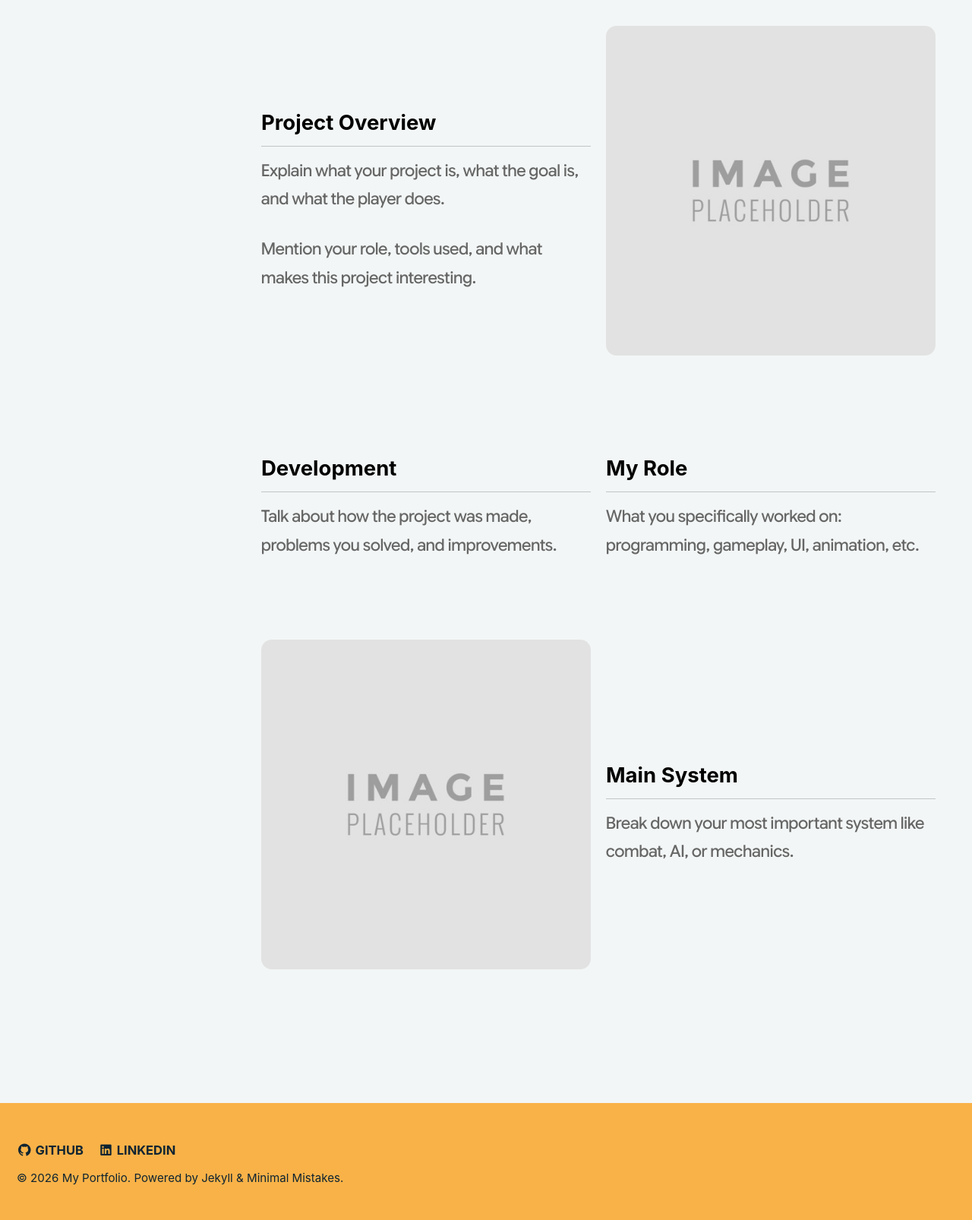
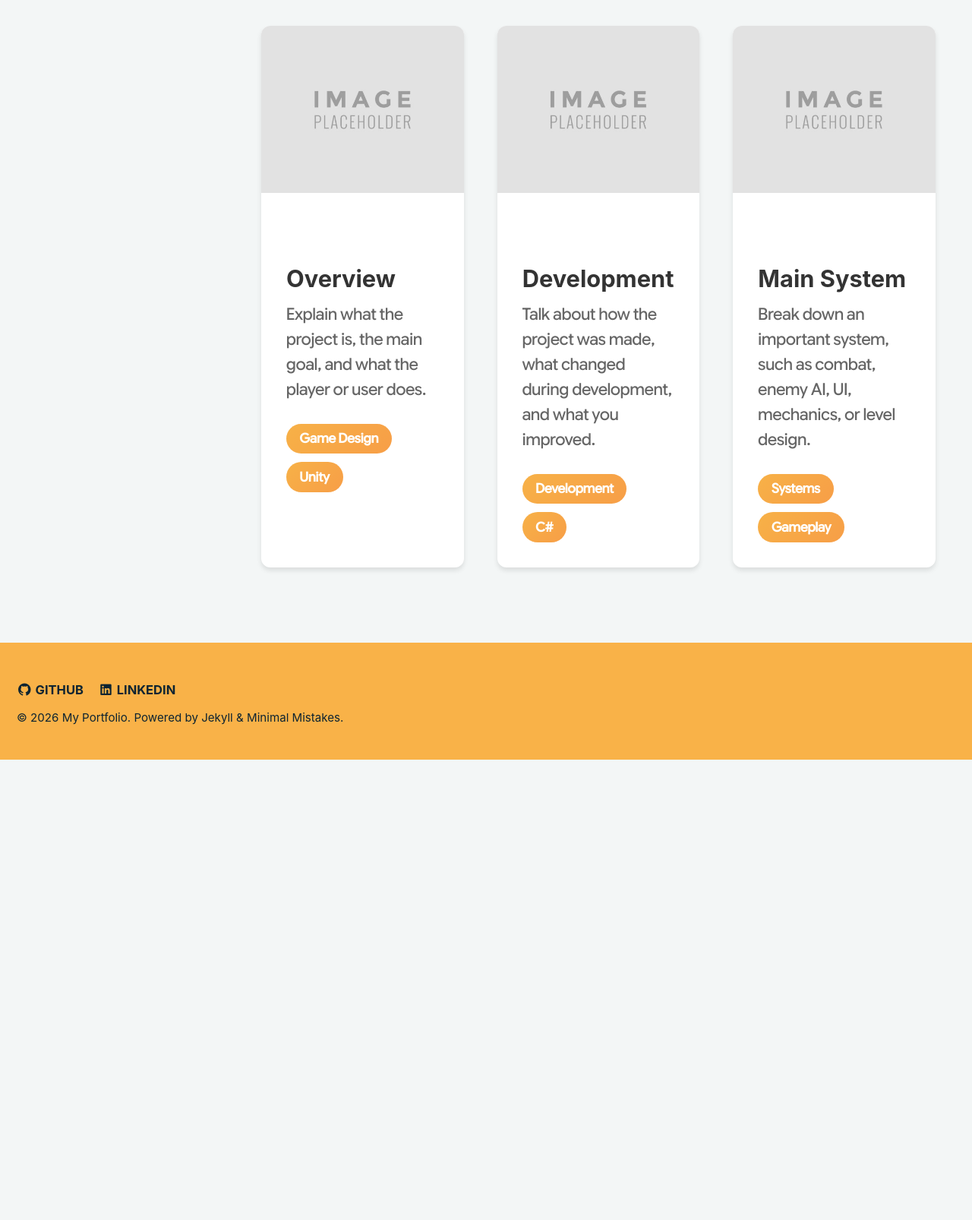
Before and after one commit to AlexUlster/AlexUlster.github.io, a Jekyll site: the page built from _pages/projects-pro1.md, in a window 1280 px wide. Shown: the part 758-2364 px from the top of the page at 76% size. Built offline with Jekyll 4.4.1, drawn with Linux system fonts in a browser that asks for light colours; after the commit the page ends 1758 px from its top, so only the background shows below that.

Commit message:
Update projects-pro1.md

```diff
--- a/_pages/projects-pro1.md
+++ b/_pages/projects-pro1.md
@@ -18,7 +18,6 @@ sidebar:
     margin-bottom: 1.5rem;
   }
 
-  /* ONLY scale the video */
   .project-video-scale {
     transform: scale(1.82);
     transform-origin: top left;
@@ -33,56 +32,106 @@ sidebar:
     border-radius: 14px;
   }
 
-  .section {
-    margin-bottom: 3.5rem;
+  .info-card-container {
+    display: grid;
+    grid-template-columns: repeat(3, 1fr);
+    gap: 2rem;
   }
 
-  .section h2 {
-    margin-bottom: 0.6rem;
+  .info-card {
+    background: white;
+    border-radius: 12px;
+    overflow: hidden;
+    box-shadow: 0 4px 6px rgba(0,0,0,0.1);
+    transition: all 0.3s ease;
+    animation: fadeInUp 0.6s ease-out backwards;
   }
 
-  .section p {
-    color: #666;
-    line-height: 1.7;
+  .info-card:nth-child(1) { animation-delay: 0.1s; }
+  .info-card:nth-child(2) { animation-delay: 0.2s; }
+  .info-card:nth-child(3) { animation-delay: 0.3s; }
+
+  .info-card:hover {
+    transform: translateY(-10px);
+    box-shadow: 0 12px 24px rgba(0,0,0,0.15);
   }
 
-  .overview {
-    display: grid;
-    grid-template-columns: 1fr 1fr;
-    gap: 20px;
-    align-items: center;
+  .info-image-container {
+    height: 220px;
+    overflow: hidden;
+    background: linear-gradient(135deg, #f7b147 0%, #f79e47 100%);
   }
 
-  .two-col {
-    display: grid;
-    grid-template-columns: 1fr 1fr;
-    gap: 20px;
+  .info-image-container img {
+    width: 100%;
+    height: 100%;
+    object-fit: cover;
+    transition: transform 0.3s ease;
   }
 
-  .image-row {
-    display: grid;
-    grid-template-columns: 1fr 1fr;
-    gap: 20px;
-    align-items: center;
+  .info-card:hover img {
+    transform: scale(1.05);
   }
 
-  .project-scale img {
-    width: 100%;
-    height: auto;
-    border-radius: 14px;
+  .info-content {
+    padding: 1.5rem;
+  }
+
+  .info-title {
+    font-size: 1.4rem;
+    font-weight: 700;
+    margin-bottom: 0.5rem;
+    color: #333;
+  }
+
+  .info-description {
+    color: #666;
+    font-size: 0.95rem;
+    line-height: 1.5;
+    margin-bottom: 1rem;
+  }
+
+  .info-tags {
+    display: flex;
+    flex-wrap: wrap;
+    gap: 0.5rem;
+  }
+
+  .info-tag {
+    display: inline-block;
+    background: linear-gradient(135deg, #f7b147 0%, #f79e47 100%);
+    color: white;
+    padding: 0.3rem 0.8rem;
+    border-radius: 20px;
+    font-size: 0.8rem;
+    font-weight: 600;
+  }
+
+  @keyframes fadeInUp {
+    from {
+      opacity: 0;
+      transform: translateY(30px);
+    }
+    to {
+      opacity: 1;
+      transform: translateY(0);
+    }
   }
 
   @media (max-width: 768px) {
+    .project-scale {
+      width: 100%;
+    }
+
     .project-video-scale {
       transform: none;
       width: 100%;
       margin-bottom: 2rem;
     }
 
-    .overview,
-    .two-col,
-    .image-row {
+    .info-card-container {
       grid-template-columns: 1fr;
+      gap: 1.5rem;
     }
   }
 </style>
@@ -91,7 +140,6 @@ sidebar:
 
   <h1 class="project-title">Project 1</h1>
 
-  <!-- VIDEO -->
   <div class="project-video-scale">
     <div class="video-container">
       <iframe
@@ -102,48 +150,62 @@ sidebar:
     </div>
   </div>
 
-  <!-- OVERVIEW -->
-  <div class="section overview">
-    <div>
-      <h2>Project Overview</h2>
-      <p>
-        Explain what your project is, what the goal is, and what the player does.
-      </p>
-      <p>
-        Mention your role, tools used, and what makes this project interesting.
-      </p>
+  <div class="info-card-container">
+
+    <div class="info-card">
+      <div class="info-image-container">
+        <img src="/assets/images/Placeholder.jpg" alt="Project overview">
+      </div>
+
+      <div class="info-content">
+        <h3 class="info-title">Overview</h3>
+        <p class="info-description">
+          Explain what the project is, the main goal, and what the player or user does.
+        </p>
+
+        <div class="info-tags">
+          <span class="info-tag">Game Design</span>
+          <span class="info-tag">Unity</span>
+        </div>
+      </div>
     </div>
 
-    <img src="/assets/images/Placeholder.jpg" alt="Overview image">
-  </div>
+    <div class="info-card">
+      <div class="info-image-container">
+        <img src="/assets/images/Placeholder.jpg" alt="Development process">
+      </div>
 
-  <!-- TEXT SECTIONS -->
-  <div class="section two-col">
-    <div>
-      <h2>Development</h2>
-      <p>
-        Talk about how the project was made, problems you solved, and improvements.
-      </p>
+      <div class="info-content">
+        <h3 class="info-title">Development</h3>
+        <p class="info-description">
+          Talk about how the project was made, what changed during development, and what you improved.
+        </p>
+
+        <div class="info-tags">
+          <span class="info-tag">Development</span>
+          <span class="info-tag">C#</span>
+        </div>
+      </div>
     </div>
 
-    <div>
-      <h2>My Role</h2>
-      <p>
-        What you specifically worked on: programming, gameplay, UI, animation, etc.
-      </p>
+    <div class="info-card">
+      <div class="info-image-container">
+        <img src="/assets/images/Placeholder.jpg" alt="Main system">
+      </div>
+
+      <div class="info-content">
+        <h3 class="info-title">Main System</h3>
+        <p class="info-description">
+          Break down an important system, such as combat, enemy AI, UI, mechanics, or level design.
+        </p>
+
+        <div class="info-tags">
+          <span class="info-tag">Systems</span>
+          <span class="info-tag">Gameplay</span>
+        </div>
+      </div>
     </div>
-  </div>
 
-  <!-- FEATURE -->
-  <div class="section image-row">
-    <img src="/assets/images/Placeholder.jpg">
-
-    <div>
-      <h2>Main System</h2>
-      <p>
-        Break down your most important system like combat, AI, or mechanics.
-      </p>
-    </div>
   </div>
 
 </div>
```
